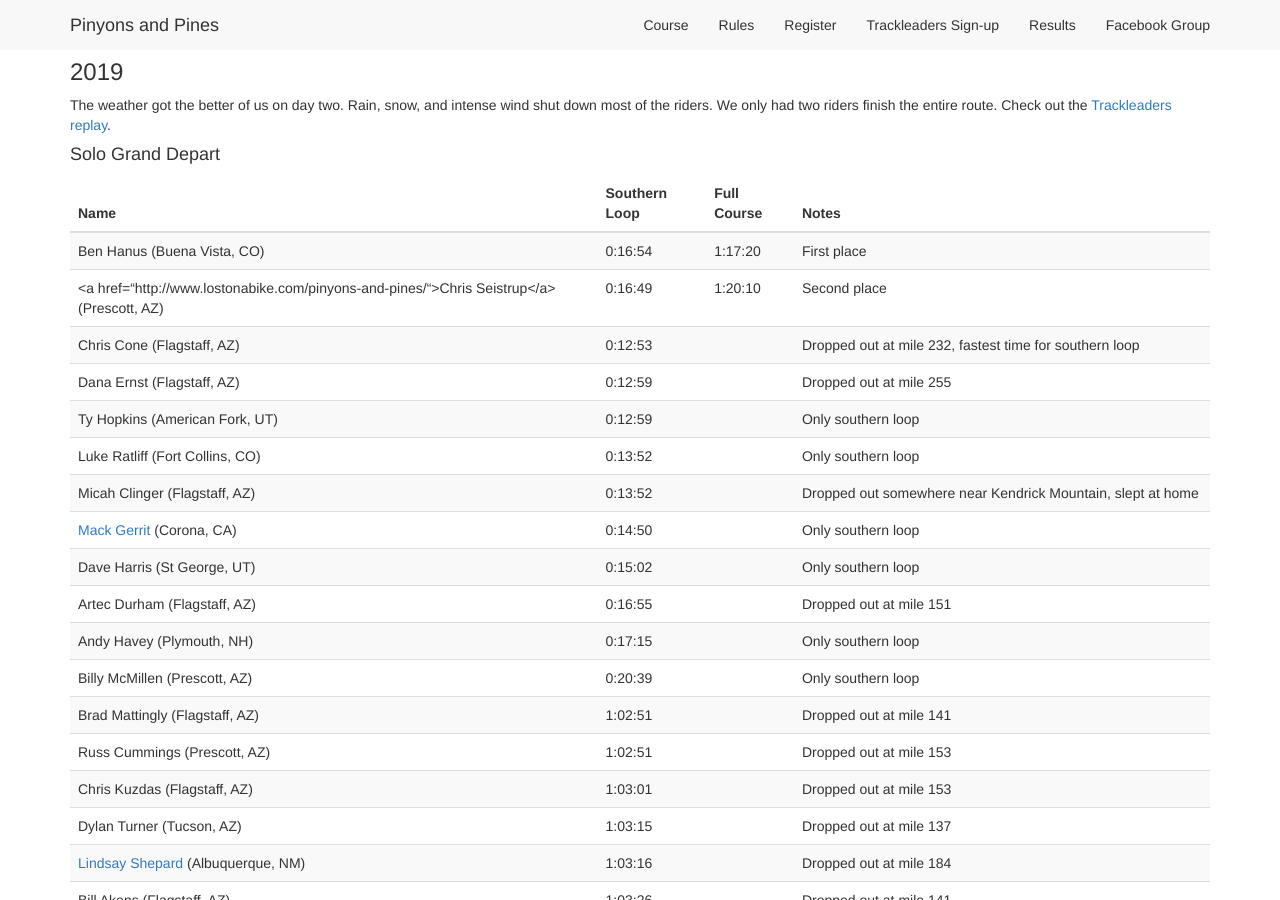
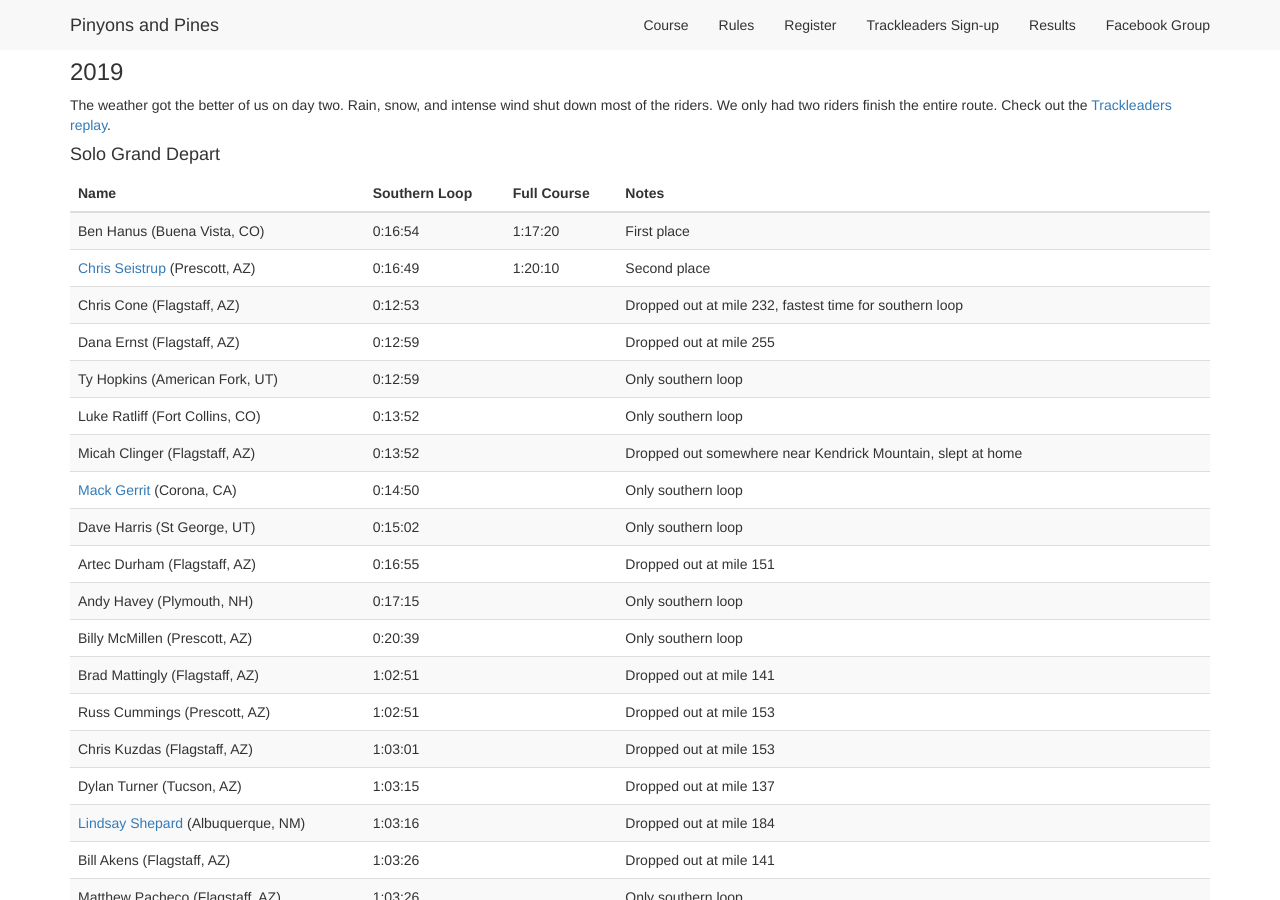
Before and after one commit to dcernst/PinyonsPines, a Jekyll site: the page built from results.md, in a window 1280 px wide and 900 px high, scrolled down 511 px. Built offline with Jekyll 4.4.1, drawn with Linux system fonts in a browser that asks for light colours; nearby versions of some CDN libraries.

Commit message:
Update results.md

```diff
--- a/results.md
+++ b/results.md
@@ -34,7 +34,7 @@ The weather got the better of us on day two. Rain, snow, and intense wind shut d
 </tr>
 
 <tr>
-<td><a href=“http://www.lostonabike.com/pinyons-and-pines/“>Chris Seistrup</a> (Prescott, AZ)</td>	<td>0:16:49</td>	<td>1:20:10</td>	<td>Second place</td>
+<td><a href="http://www.lostonabike.com/pinyons-and-pines/">Chris Seistrup</a> (Prescott, AZ)</td>	<td>0:16:49</td>	<td>1:20:10</td>	<td>Second place</td>
 </tr>
 
 <tr>
```
